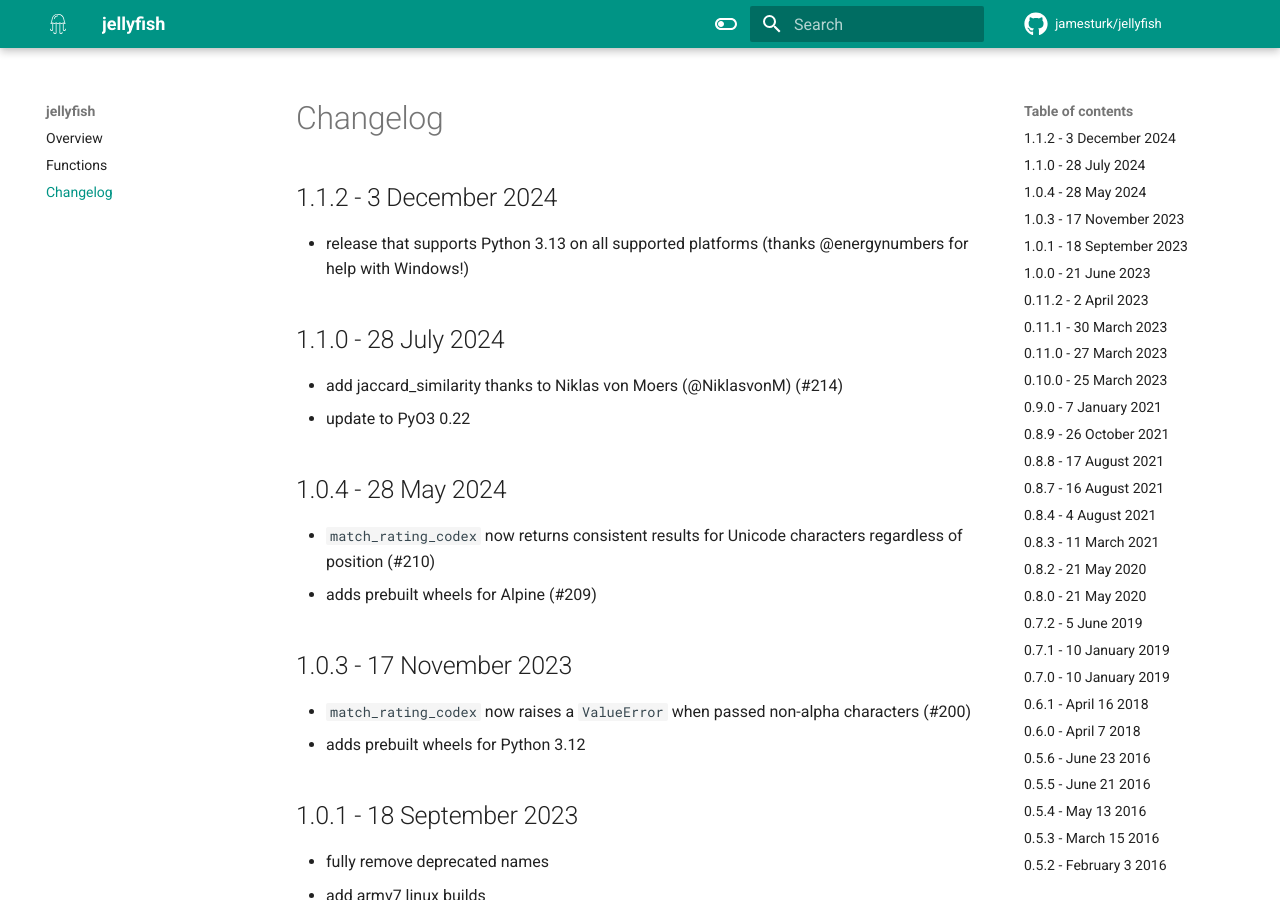
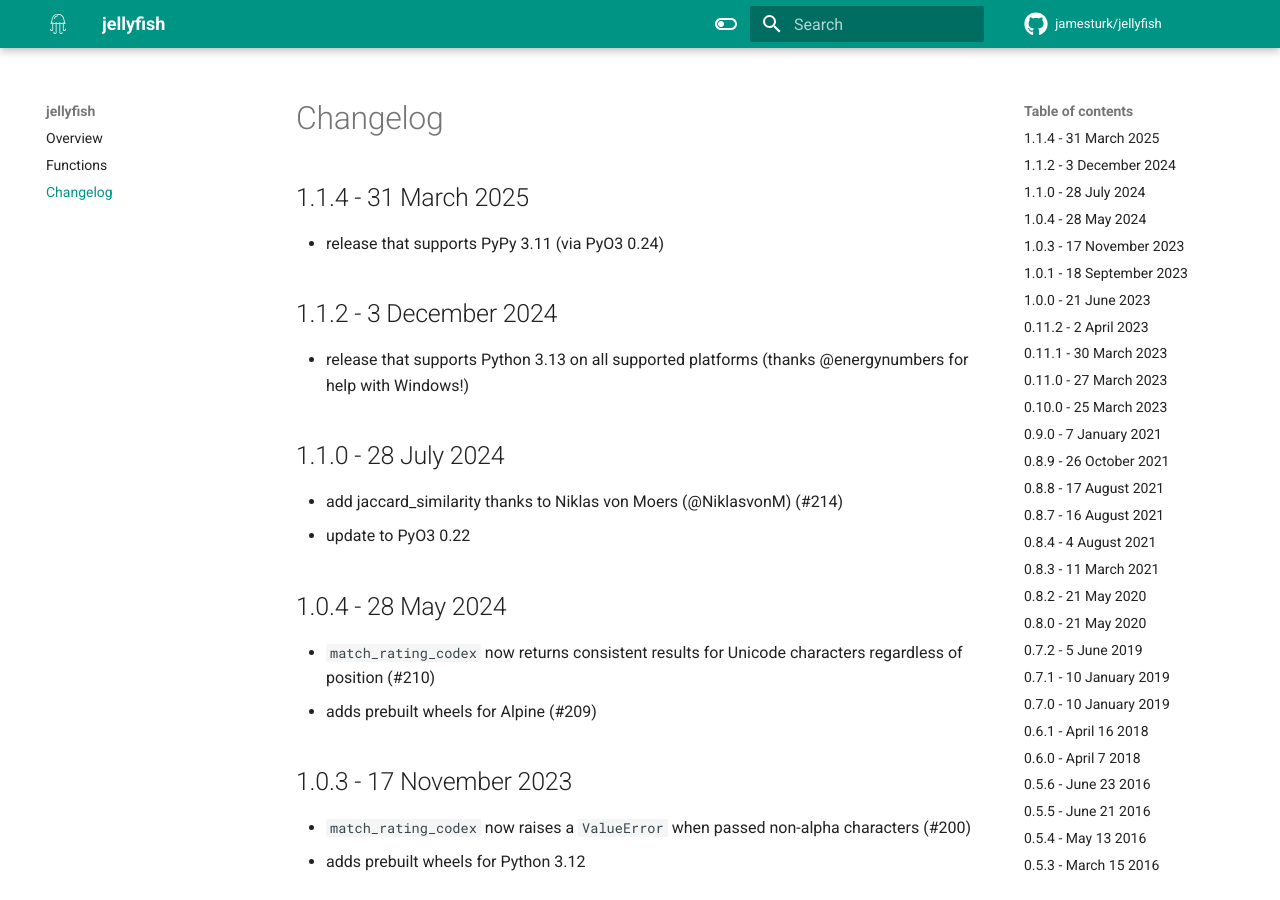
Before and after one commit to jamesturk/jellyfish, an MkDocs documentation site: the page built from docs/changelog.md, in a window 1280 px wide and 900 px high. Built offline with MkDocs 1.6.1 and Material for MkDocs 9.7.7, drawn with Linux system fonts in a browser that asks for light colours; comment, search, counter and statistics services are not loaded.

Commit message:
bump to 1.1.4

```diff
--- a/Cargo.toml
+++ b/Cargo.toml
@@ -1,6 +1,6 @@
 [package]
 name = "jellyfish"
-version = "1.1.3"
+version = "1.1.4"
 edition = "2021"
 description = "Approximate and phonetic matching of strings."
 authors = ["James Turk <dev@jamesturk.net>"]
--- a/docs/changelog.md
+++ b/docs/changelog.md
@@ -1,4 +1,8 @@
 # Changelog
+
+## 1.1.4 - 31 March 2025
+
+- release that supports PyPy 3.11 (via PyO3 0.24)
 
 ## 1.1.2 - 3 December 2024
 
```
